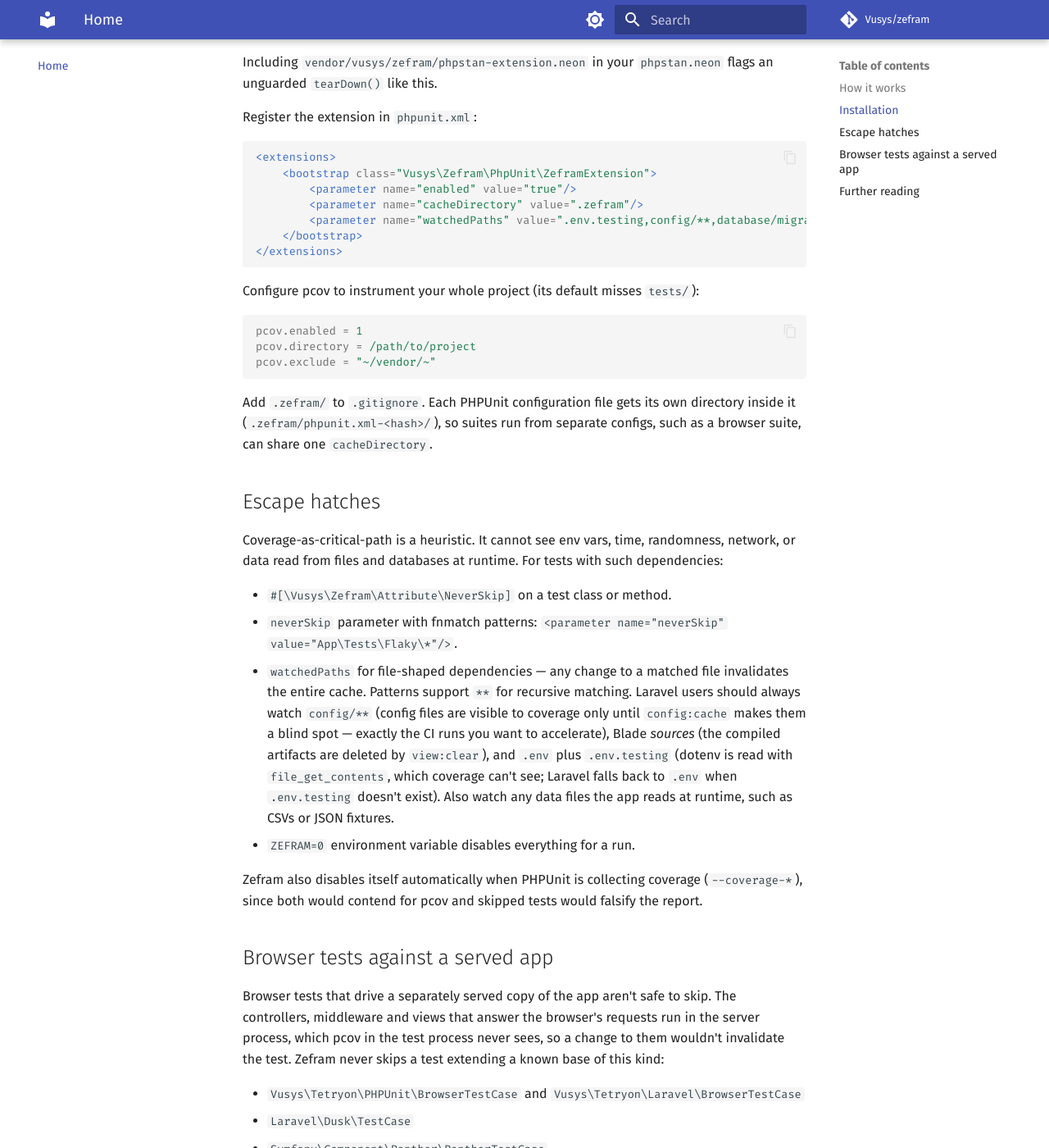
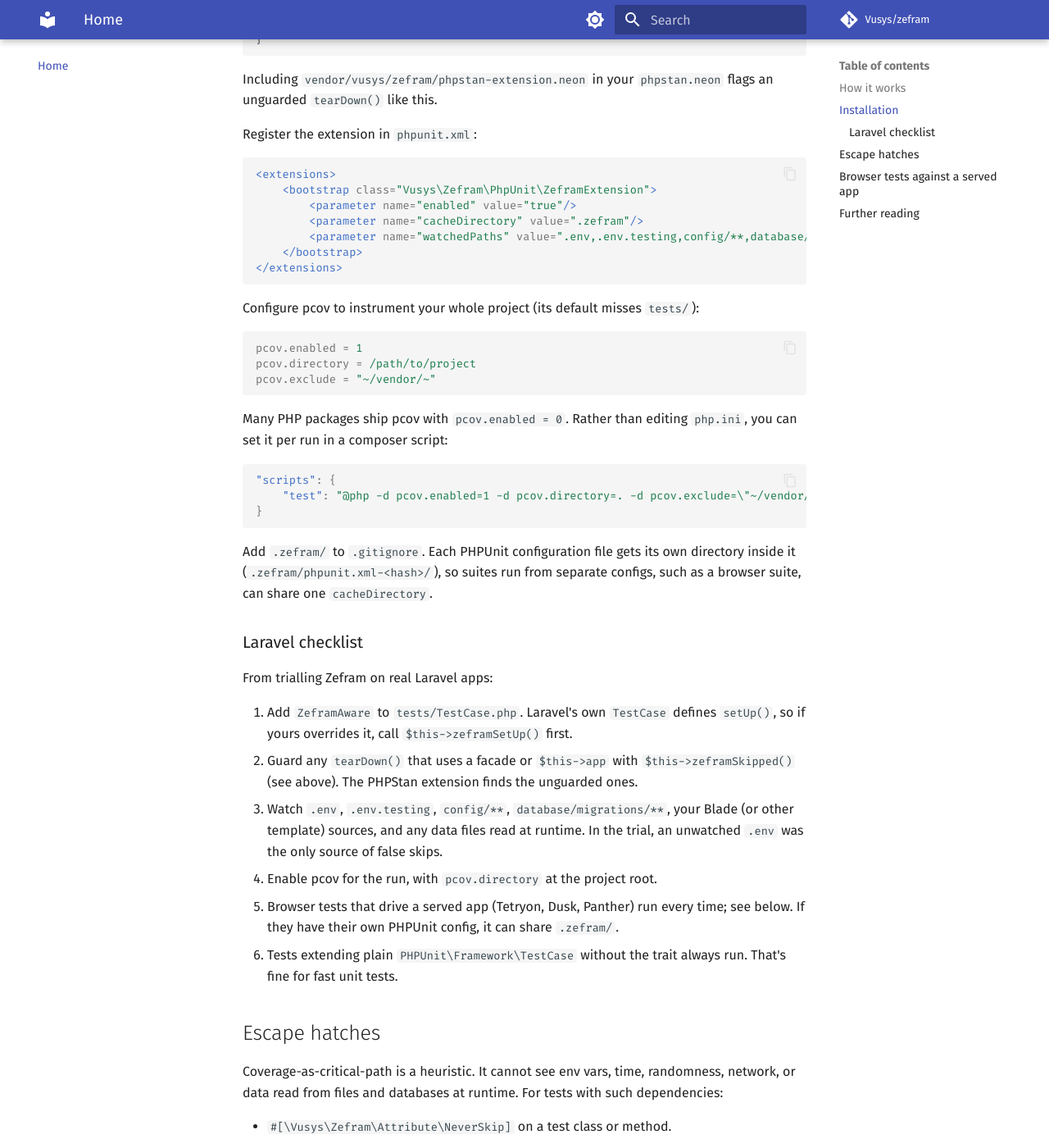
Before and after one commit to Vusys/zefram, an MkDocs documentation site: the page built from docs/index.md, in a window 1280 px wide and 1400 px high, scrolled down 1984 px. Shown: the whole window at 82% size. Built offline with MkDocs 1.6.1 and Material for MkDocs 9.7.7, drawn with Linux system fonts in a browser that asks for light colours; comment, search, counter and statistics services are not loaded; some of the changed text lies outside the part shown.

Commit message:
docs: README pass for the first release (#18) (#93)
- Status: beta, pre-1.0, with the e2e and #15 trial evidence in place of
  the M0 spike caveats.
- pcov must be enabled, not just loaded; a composer-script recipe for it.
- A Laravel checklist from the trials: trait and zeframSetUp(), tearDown()
  guard, what to watch (.env included), pcov, browser suites, plain tests.
- The watchedPaths example gains .env; stats covers phpunit.xml only; the
  CI cache key should hash every PHPUnit config.

````diff
--- a/docs/index.md
+++ b/docs/index.md
@@ -4,11 +4,12 @@ Tests running faster than light. Zefram records the set of files each PHPUnit te
 and, on later runs, skips any test whose recorded files are all unchanged since it last
 passed — before your framework boots, before the database refreshes.
 
-!!! warning "Status: pre-alpha"
-    The core engine is unit-tested and the mechanics are validated against a real Laravel 12
-    app (see the M0 spike: capture overhead ~0.25ms/test, an 11× rerun speedup with a
-    seeder-heavy suite skipped without touching the database). Not yet on Packagist; not yet
-    integrated end-to-end.
+!!! warning "Status: beta, pre-1.0"
+    Tested end-to-end by its own e2e suite (dogfooding its source, a generated dependency
+    graph, and a real testbench Laravel app) and trialled on a 6,029-test Laravel suite under
+    paratest: a 5:20 full run became a 12s unchanged rerun, with no false skips from code
+    coverage can see (see [#15](https://github.com/Vusys/zefram/issues/15)). The
+    configuration can still change before 1.0.
 
 ## How it works
 
@@ -44,8 +45,9 @@ flattering itself.
 composer require --dev vusys/zefram
 ```
 
-Requires PHP ≥ 8.2, PHPUnit ≥ 11.5, and [pcov](https://github.com/krakjoe/pcov) (without it
-Zefram disables itself and all tests run normally).
+Requires PHP ≥ 8.2, PHPUnit ≥ 11.5, and [pcov](https://github.com/krakjoe/pcov) loaded with
+`pcov.enabled=1`. Without it, Zefram disables itself, all tests run normally, and the summary
+line says why.
 
 Add the trait to your base TestCase:
 
@@ -93,7 +95,7 @@ Register the extension in `phpunit.xml`:
     <bootstrap class="Vusys\Zefram\PhpUnit\ZeframExtension">
         <parameter name="enabled" value="true"/>
         <parameter name="cacheDirectory" value=".zefram"/>
-        <parameter name="watchedPaths" value=".env.testing,config/**,database/migrations/**,resources/views/**/*.blade.php"/>
+        <parameter name="watchedPaths" value=".env,.env.testing,config/**,database/migrations/**,resources/views/**/*.blade.php"/>
     </bootstrap>
 </extensions>
 ```
@@ -106,7 +108,26 @@ pcov.directory = /path/to/project
 pcov.exclude = "~/vendor/~"
 ```
 
+Many PHP packages ship pcov with `pcov.enabled = 0`. Rather than editing `php.ini`, you can set it per run in a composer script:
+
+```json
+"scripts": {
+    "test": "@php -d pcov.enabled=1 -d pcov.directory=. -d pcov.exclude=\"~/vendor/~\" vendor/bin/phpunit"
+}
+```
+
 Add `.zefram/` to `.gitignore`. Each PHPUnit configuration file gets its own directory inside it (`.zefram/phpunit.xml-<hash>/`), so suites run from separate configs, such as a browser suite, can share one `cacheDirectory`.
+
+### Laravel checklist
+
+From trialling Zefram on real Laravel apps:
+
+1. Add `ZeframAware` to `tests/TestCase.php`. Laravel's own `TestCase` defines `setUp()`, so if yours overrides it, call `$this->zeframSetUp()` first.
+2. Guard any `tearDown()` that uses a facade or `$this->app` with `$this->zeframSkipped()` (see above). The PHPStan extension finds the unguarded ones.
+3. Watch `.env`, `.env.testing`, `config/**`, `database/migrations/**`, your Blade (or other template) sources, and any data files read at runtime. In the trial, an unwatched `.env` was the only source of false skips.
+4. Enable pcov for the run, with `pcov.directory` at the project root.
+5. Browser tests that drive a served app (Tetryon, Dusk, Panther) run every time; see below. If they have their own PHPUnit config, it can share `.zefram/`.
+6. Tests extending plain `PHPUnit\Framework\TestCase` without the trait always run. That's fine for fast unit tests.
 
 ## Escape hatches
 
````
Also changed, not shown: README.md (+25 -4 lines), docs/cli.md (+2 -1 lines).
